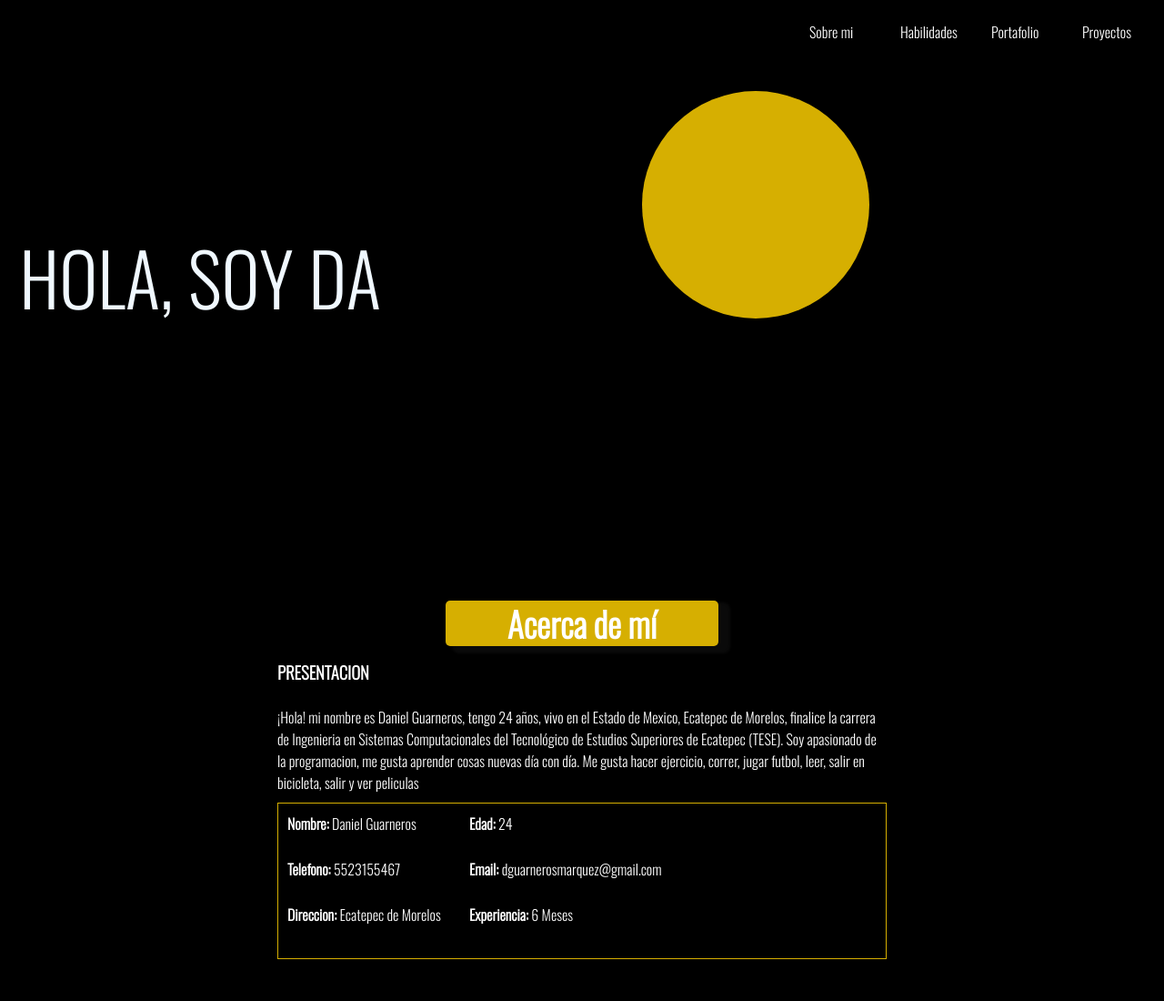
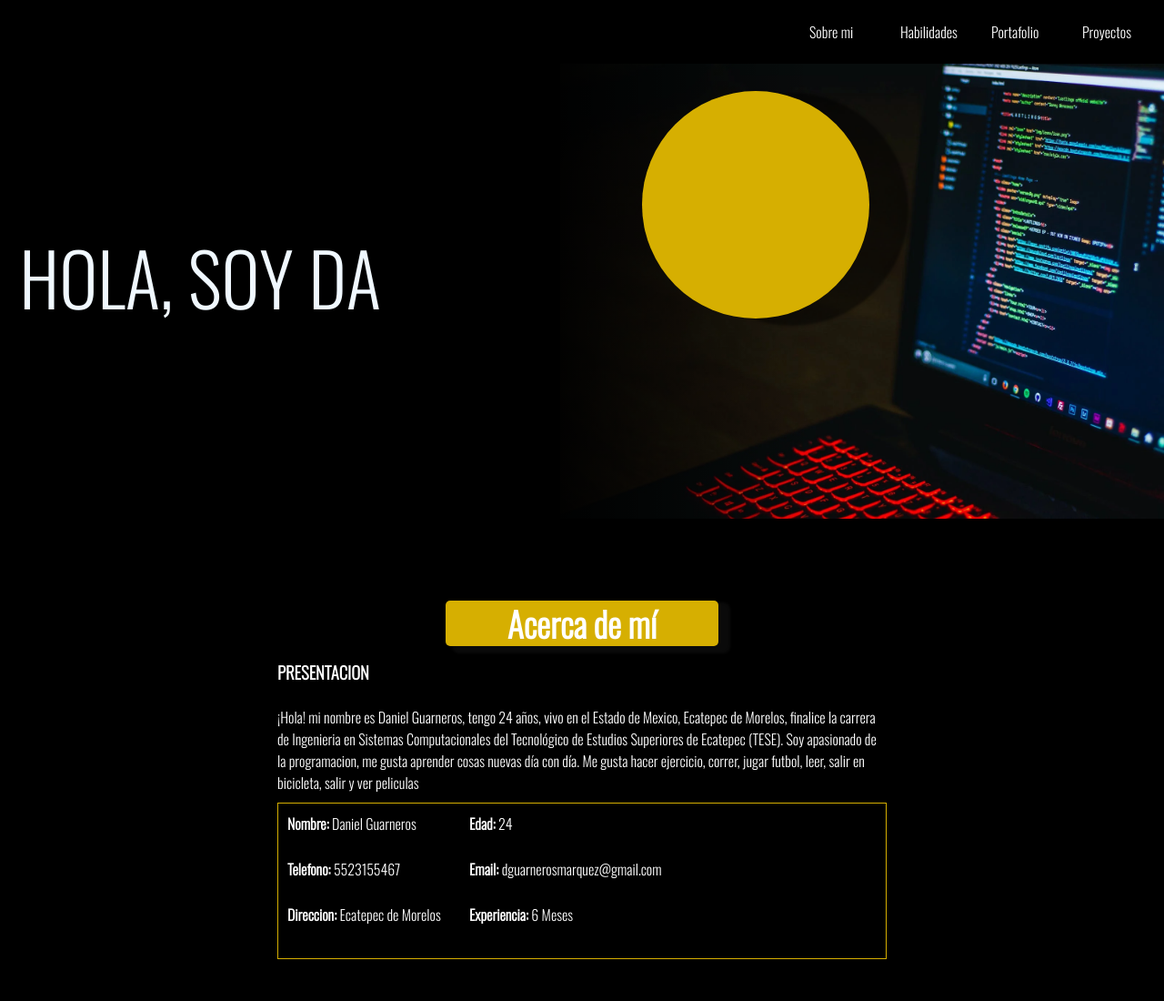
Before and after one commit to Hersain23/Portafolio-2.0, a plain HTML site: page index.html in a window 1280 px wide. Shown: the top 1100 px of the page at 91% size. Drawn offline with nearby package versions, Linux system fonts and the light colour scheme; the site is published under a folder, as on GitHub Pages, so addresses that start at the root find nothing.

Commit message:
Se arregla la ruta de la imagen de inicio

```diff
--- a/CSS/estilo.css
+++ b/CSS/estilo.css
@@ -64,7 +64,7 @@ body{
     font-size:80px;
 }
 .container-fondo{
-    background-image: url("/Recursos/pexels-photo-943096.webp");
+    background-image: url("../Recursos/pexels-photo-943096.webp");
     background-repeat: no-repeat;
     background-size: cover;
     width:700px;
```
